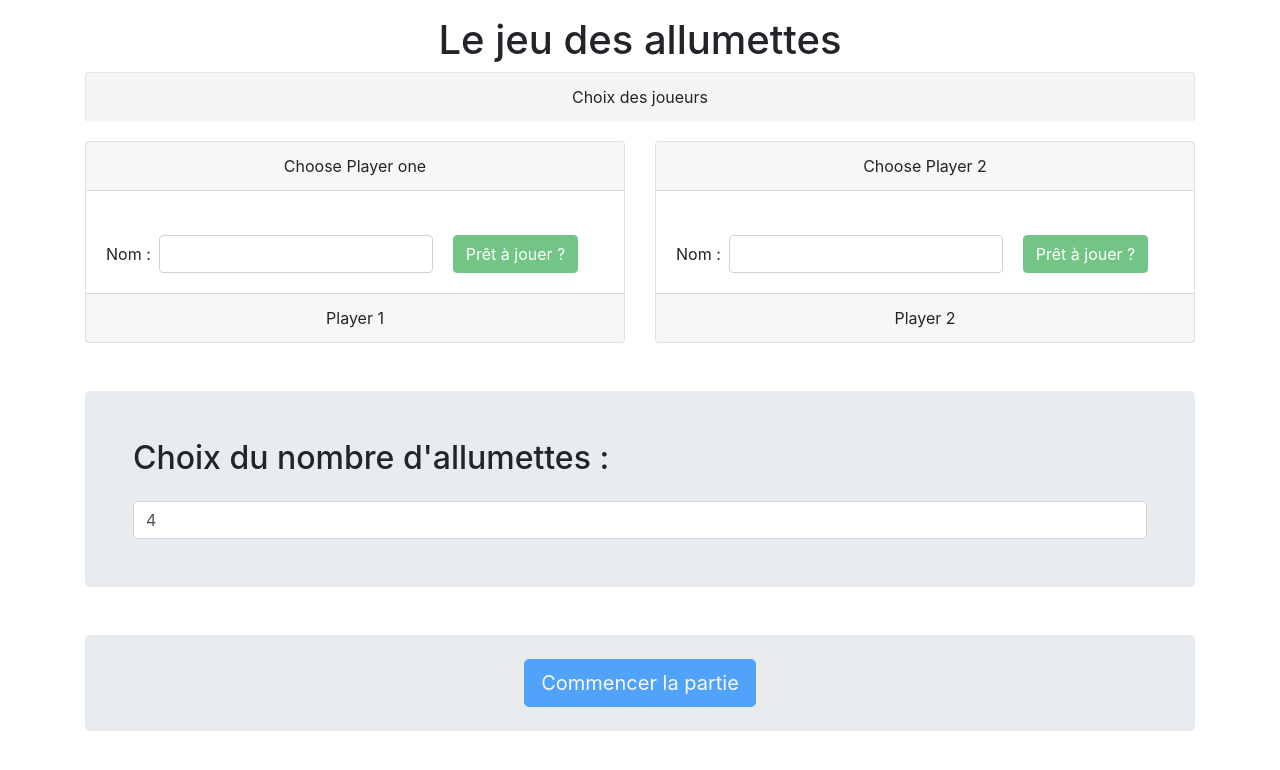
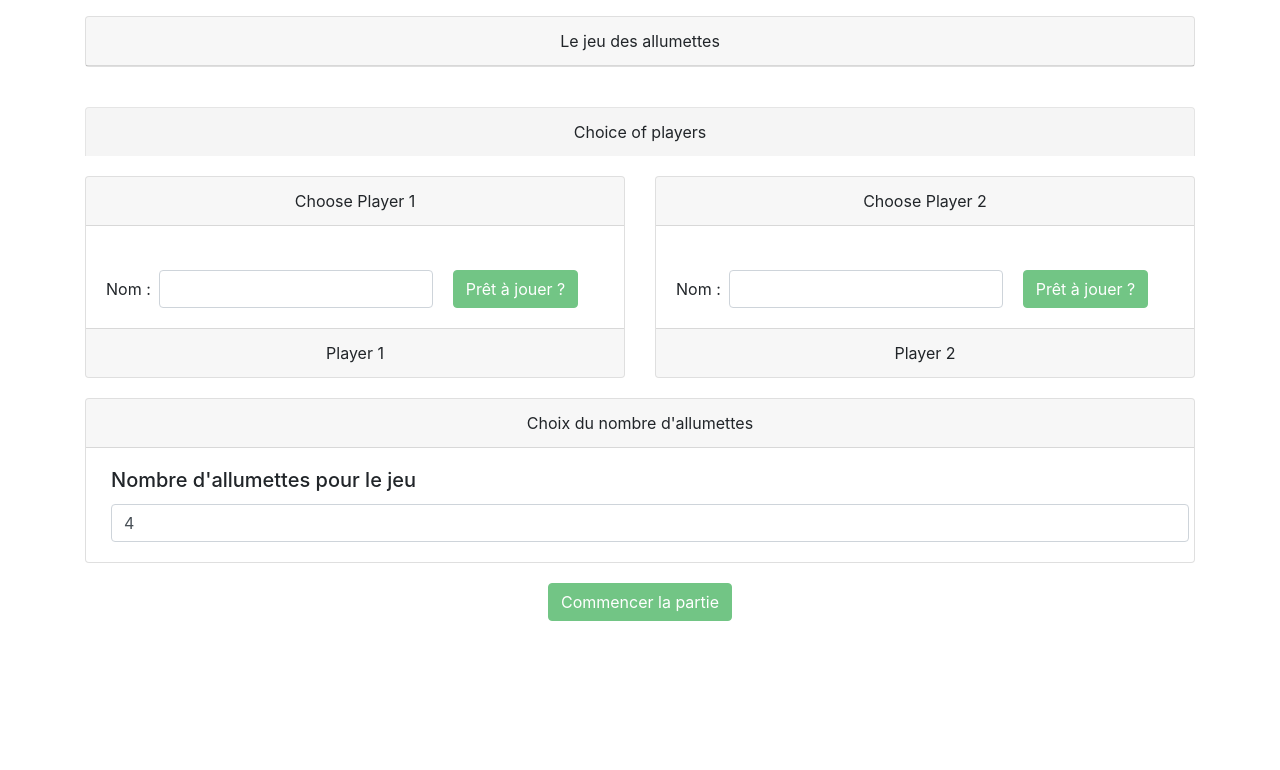
Before and after one commit to KapOraal/jeuAllumettes, an Angular app: page / in a window 1280 px wide. Shown: the top 770 px of the page. Built offline with nearby package versions, Linux system fonts and the light colour scheme.

Commit message:
add card header and custom css

```diff
--- a/src/app/game/game.component.html
+++ b/src/app/game/game.component.html
@@ -1,18 +1,20 @@
-<div class="text-center mt-3">
-    <h1>
-        Le jeu des allumettes
-    </h1>
+<div class="text-center mt-3" style="margin-bottom: 40px">
+    <div class="card">
+        <div class="card-header">
+            Le jeu des allumettes
+        </div>
+    </div>
 </div>
 
 <div *ngIf="!started">
 
-    <div class="card-header-custom" style="margin-bottom: 20px">Choix des joueurs</div>
+    <div class="card-header-custom" style="margin-bottom: 20px">Choice of players</div>
 
     <div class="card-deck">
         <div class="card text-center">
             <div class="card-block">
                 <div class="card-header text-center">
-                    Choose Player one
+                    Choose Player 1
                 </div>
                 <div class="card-body">
                     <div class="row mt-4">
@@ -48,29 +50,43 @@
         </div>
     </div>
 
+    <div class="card text-center" style="margin-top: 20px">
+        <div class="card-header">
+            Choix du nombre d'allumettes
+        </div>
 
-    <div class="jumbotron mt-5 p-5">
-        <h2 class="mt-0 mb-4">Choix du nombre d'allumettes :</h2>
-        <input type="number" [(ngModel)]="nbMatches" class="form-control" value="" min="4" max="100" required />
+        <div class="card-body">
+            <div class="row">
+                <h5 class="card-title" style="margin-left: 20px">Nombre d'allumettes pour le jeu</h5>
+                <input type="number" style="margin-left: 20px" [(ngModel)]="nbMatches" class="form-control" value=""
+                    min="4" max="100" required />
+            </div>
+        </div>
+
     </div>
 
-    <div class="jumbotron mt-5 p-4 text-center">
-        <button class="btn btn-lg btn-primary" (click)="startParty()" [disabled]="listPlayer.length != 2">Commencer la partie</button>
+    <div class="col-md-12 text-center">
+        <button class="btn btn-success center-block  " style="margin-top:20px" (click)="startParty()"
+            [disabled]="listPlayer.length != 2">Commencer la
+            partie</button>
     </div>
+
 </div>
 
 <div *ngIf="started" class="jumbotron mt-4">
     <div *ngIf="listMatch.length > 0">
-        <div class="h5">Celui qui prend la dernière allumette remporte la partie !</div>
+        <div class="h5">Whoever takes the last match wins the game!</div>
         <div class="h3">C'est au tour de <strong>{{ this.currentPlayer.name }}</strong> : </div>
         <div *ngIf="listMatch.length > 0">
-            <div *ngFor="let match of listMatch; let i = index" class="match-icon" [ngClass]="{'selected': match.selected}" (mouseover)="isSelectable(i)" (click)="removeMatches()"></div>
+            <div *ngFor="let match of listMatch; let i = index" class="match-icon"
+                [ngClass]="{'selected': match.selected}" (mouseover)="isSelectable(i)" (click)="removeMatches()"></div>
         </div>
     </div>
     <div *ngIf="listMatch.length == 0">
         <div class="h2">Résultat :</div>
         <div class="text-center mt-4">
-            <div class="alert alert-success h2 p-5 mb-5">{{ this.currentPlayer.name }} a gagné la partie ! ({{ this.currentPlayer.nbVictory }} victoire(s))</div>
+            <div class="alert alert-success h2 p-5 mb-5">{{ this.currentPlayer.name }} a gagné la partie !
+                ({{ this.currentPlayer.nbVictory }} victoire(s))</div>
             <hr class="mb-5">
             <button class="btn btn-lg btn-primary mr-3" (click)="restartGame()">Faire la revanche ?</button>
             <button class="btn btn-lg btn-info" (click)="resetGame()">Recommencer une nouvelle partie ?</button>
--- a/src/app/player-form/player-form.component.html
+++ b/src/app/player-form/player-form.component.html
@@ -10,5 +10,5 @@
     </div>
 </form>
 <div class="h3 alert alert-success" *ngIf="submitted">
-    {{ name.value }} est prêt à jouer !
+    {{ name.value }} Ready !
 </div>
```
